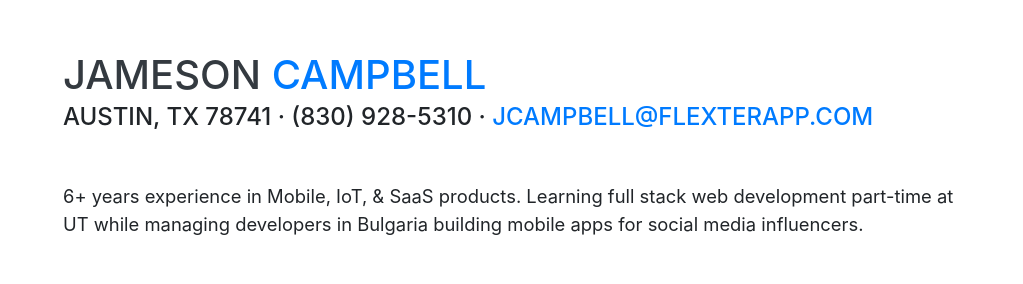
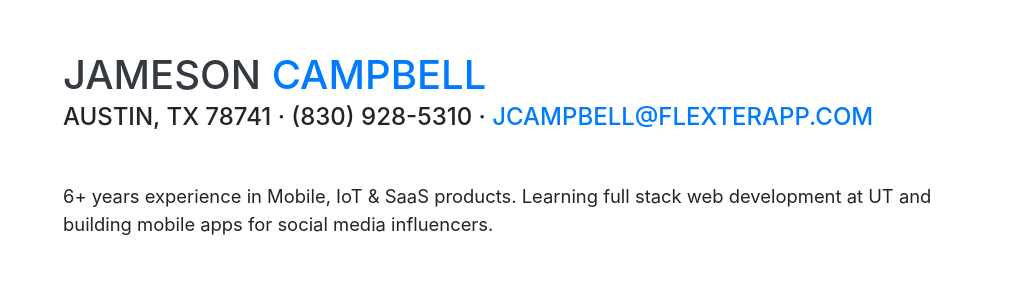
Before and after one commit to JamesonC/JamesonC.github.io, a website with bundled scripts: page about.html in a window 1280 px wide. Shown: the part 203-487 px from the top of the page, without its empty margins (257-1280 px from the left). Built offline with nearby package versions, Linux system fonts and the light colour scheme; a web font is replaced by a local one.

```diff
--- a/about.html
+++ b/about.html
@@ -35,7 +35,7 @@
         <div class="subheading mb-5">Austin, TX 78741 · (830) 928-5310 ·
           <a href="mailto:jcampbell@flexterapp.com">jcampbell@flexterapp.com</a>
         </div>
-        <p class="lead mb-5">6+ years experience in Mobile, IoT, & SaaS products. Learning full stack web development part-time at UT while managing developers in Bulgaria building mobile apps for social media influencers.</p>
+        <p class="lead mb-5">6+ years experience in Mobile, IoT & SaaS products. Learning full stack web development at UT and building mobile apps for social media influencers.</p>
         <div class="social-icons">
             <a href="index.html">
                 <i class="fas fa-home"></i>
```
Also changed, not shown: images/6.png, 2 other files.
